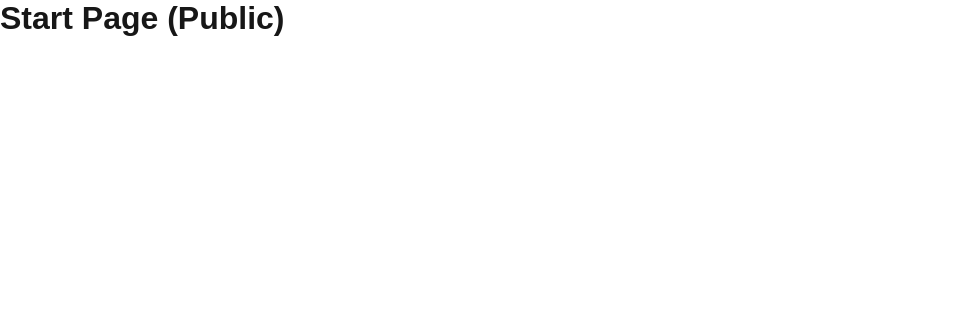
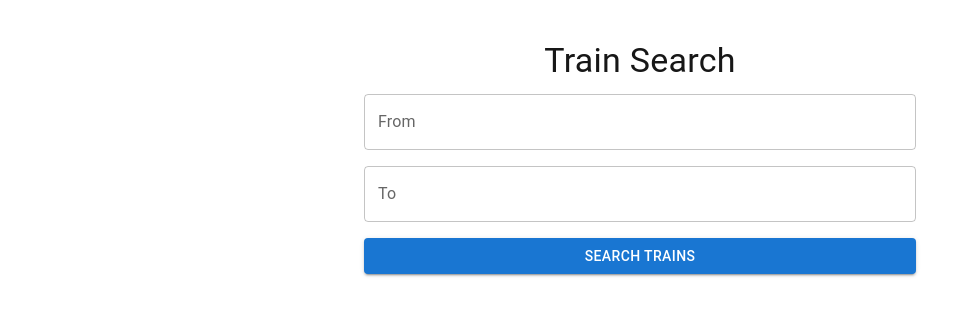
Before and after one commit to OTsiolkovskiy/train-schedule-app, a Next.js app: page / in a window 1280 px wide. Shown: the top 316 px of the page, without its empty margins (0-979 px from the left). Built offline with nearby package versions, Linux system fonts and the light colour scheme.

Commit message:
Implement PublicHome page

```diff
--- a/src/app/(public)/page.tsx
+++ b/src/app/(public)/page.tsx
@@ -1,7 +1,92 @@
+'use client';
+
+import axios from 'axios';
+import { useState } from 'react';
+import { TextField, Button, Box, Typography, Container, List, ListItem, ListItemText } from '@mui/material';
+import { ITrain } from '@/types/train.interface';
+import { TrainService } from '@/services/train.service';
+
 export default function PublicHome() {
+  const [fromCity, setFromCity] = useState('');
+  const [toCity, setToCity] = useState('');
+  const [trains, setTrains] = useState<ITrain[]>([]);
+
+  const handleSubmit = async (e: React.FormEvent) => {
+    e.preventDefault();
+
+    try {
+      const data = await TrainService.findTrainsByCity(fromCity, toCity);
+      setTrains(data);
+    } catch (error) {
+      console.error("Error fetching trains:", error);
+    }
+  };
+
   return (
-    <div>
-      <h1>Start Page (Public)</h1>
-    </div>
+    <Container maxWidth="sm">
+      <Box
+        display="flex"
+        flexDirection="column"
+        alignItems="center"
+        justifyContent="center"
+        sx={{ mt: 5, mb: 5 }}
+      >
+        <Typography variant="h4" gutterBottom>
+          Train Search
+        </Typography>
+
+        <Box
+          component="form"
+          onSubmit={handleSubmit}
+          display="flex"
+          flexDirection="column"
+          gap={2}
+          width="100%"
+        >
+          <TextField
+            label="From"
+            variant="outlined"
+            fullWidth
+            value={fromCity}
+            onChange={(e) => setFromCity(e.target.value)}
+            placeholder="Enter departure city"
+          />
+          <TextField
+            label="To"
+            variant="outlined"
+            fullWidth
+            value={toCity}
+            onChange={(e) => setToCity(e.target.value)}
+            placeholder="Enter destination city"
+          />
+          <Button
+            variant="contained"
+            color="primary"
+            type="submit"
+            fullWidth
+          >
+            Search Trains
+          </Button>
+        </Box>
+
+        {trains.length > 0 && (
+          <Box mt={4} width="100%">
+            <Typography variant="h5" gutterBottom>
+              Available Trains:
+            </Typography>
+            <List>
+              {trains.map((train) => (
+                <ListItem key={train.id} divider>
+                  <ListItemText
+                    primary={`From: ${train.from} To: ${train.to}`}
+                    secondary={`Departure: ${train.departure} Arrival: ${train.arrival}`}
+                  />
+                </ListItem>
+              ))}
+            </List>
+          </Box>
+        )}
+      </Box>
+    </Container>
   );
 }
--- a/src/services/train.service.ts
+++ b/src/services/train.service.ts
@@ -42,5 +42,23 @@ export const TrainService = {
       console.error('Error editing train:', error);
       throw error;
     }
-  }
+  },
+
+  findTrainsByCity: async (from: string, to: string): Promise<ITrain[]> => {
+    try {
+      const response = await axios.get(`http://localhost:5050/train`, {
+        params: {
+          from,
+          to,
+        },
+        withCredentials: true,
+      });
+      return response.data;
+    } catch (error) {
+      console.error("Error fetching trains by city:", error);
+      throw error;
+    }
+
+  },
+
 }
```
Also changed, not shown: src/app/admin/(protected)/page.tsx (+31 -6 lines), src/app/admin/auth/sign-up/page.tsx (+3 -14 lines), src/app/admin/components/NavBar.tsx (+9 -4 lines), src/app/admin/components/TrainCard.tsx (+32 -7 lines), src/app/page.tsx (deleted, +0 -8 lines), src/app/utils/formatDateTime.ts (added, +12 -0 lines).
